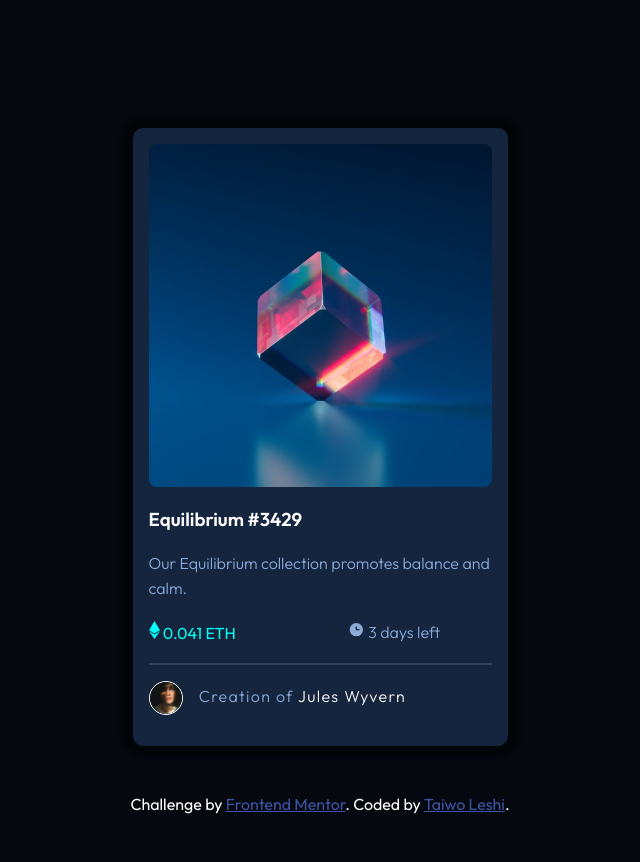
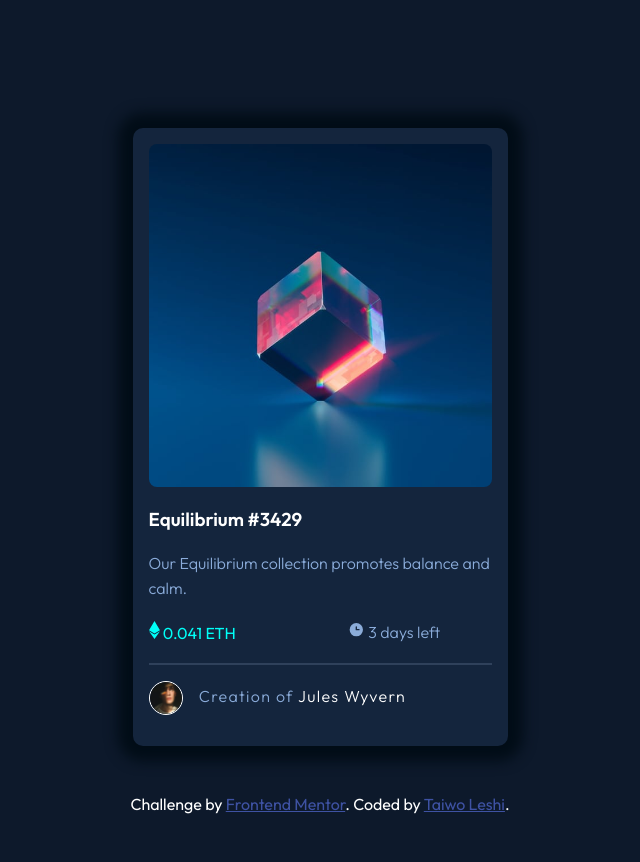
Before and after one commit to demi05/nftpreviewcard, a plain HTML site: page index.html in a window 1280 px wide. Shown: the whole page, without its empty margins (320-960 px from the left). Drawn offline with Linux system fonts and the light colour scheme.

Commit message:
commit new styles 15:01

```diff
--- a/style.css
+++ b/style.css
@@ -6,7 +6,7 @@
   box-sizing: border-box;
 }
 body {
-  background-color: hsl(216, 50%, 4%);
+  background-color: hsl(217, 54%, 11%);
   margin-top: 8em;
   font-family: "Outfit", sans-serif;
 }
@@ -23,7 +23,7 @@ main {
   border-radius: 10px;
   text-align: center;
   max-width: 375px;
-  box-shadow: 0 0 4px 10px hsl(214, 64%, 2%);
+  box-shadow: 0 0 13px 15px hsl(208, 83%, 5%);
   padding: 1em;
 }
 .img-div {
```
